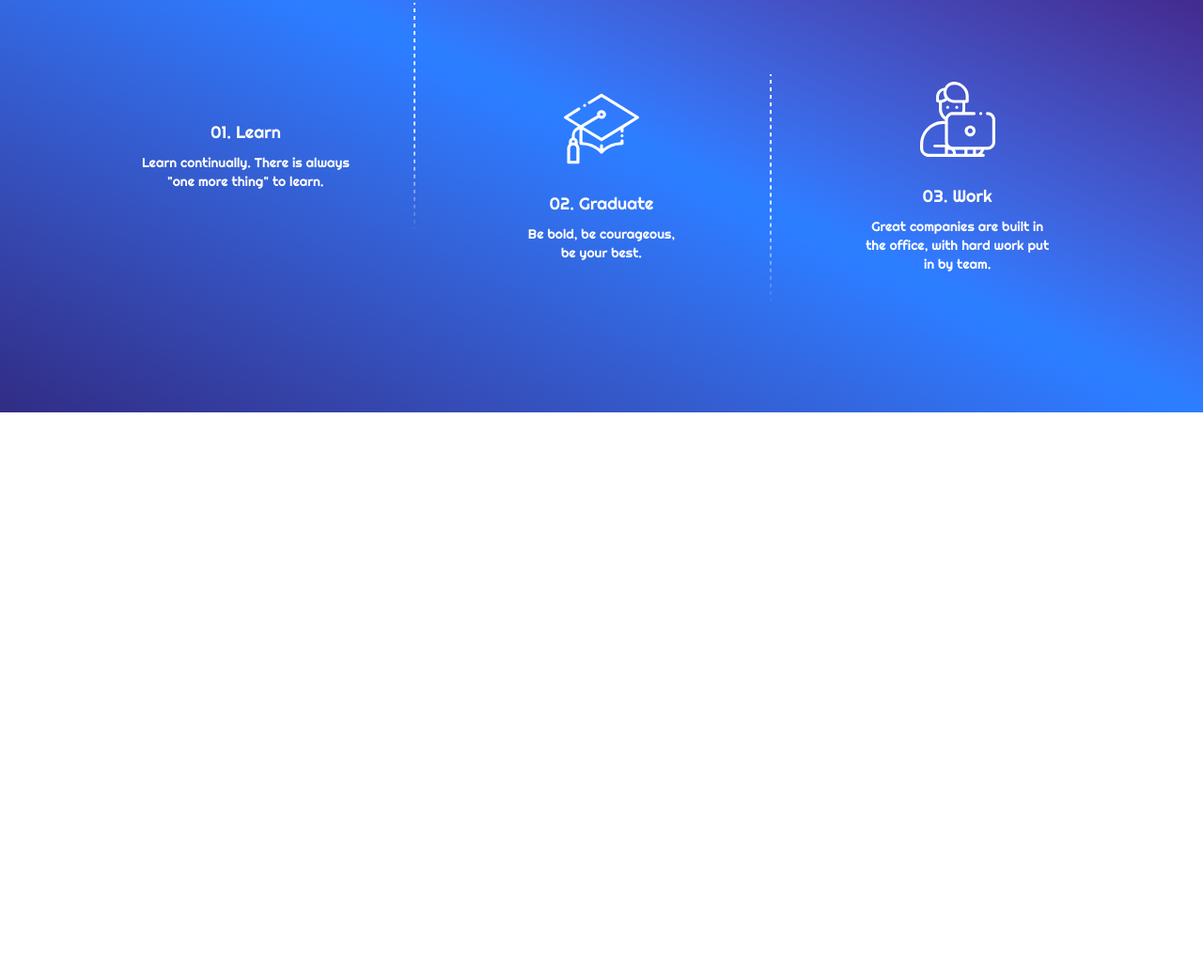
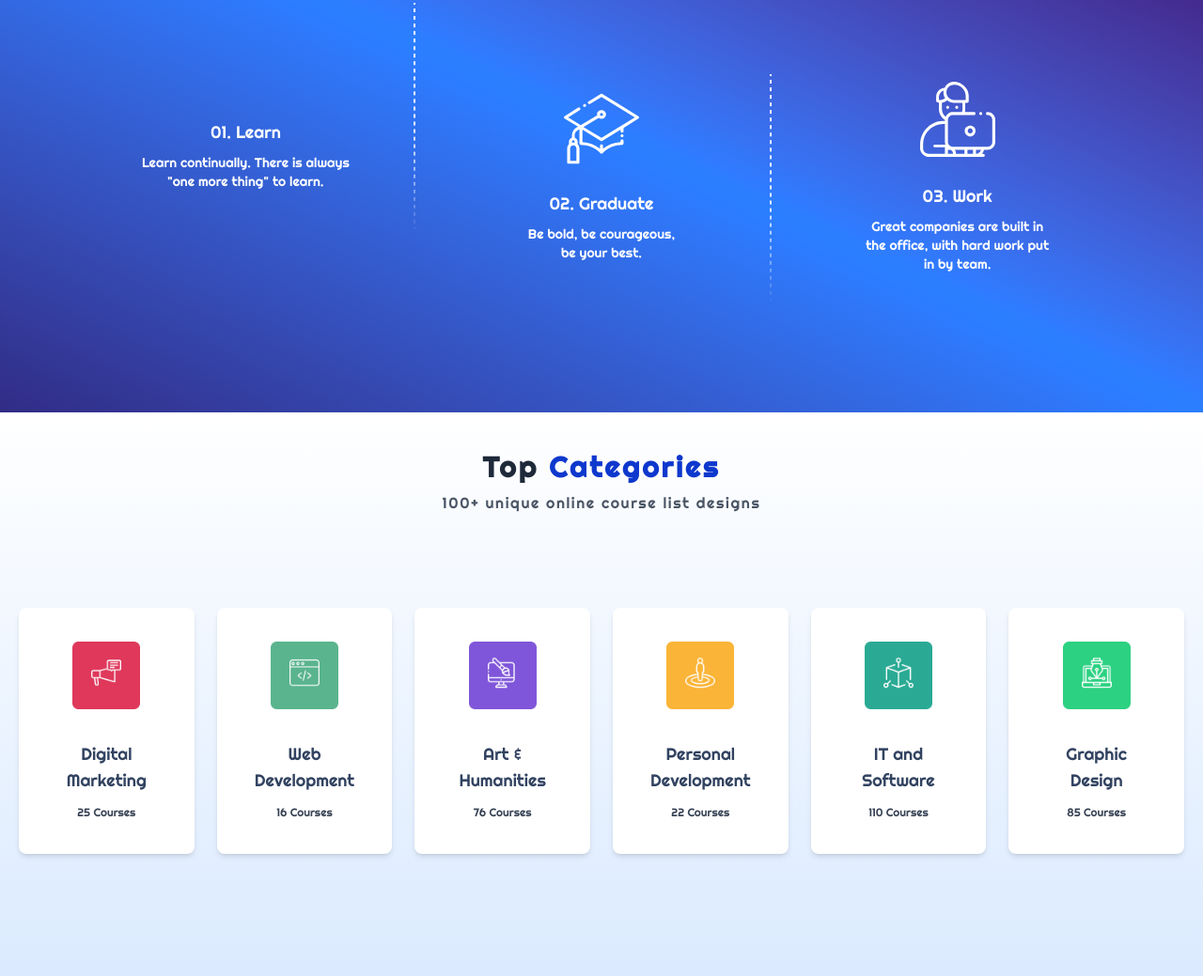
Before and after one commit to Akshay-2396/Tailwind-CSS-Landing-Page, a plain HTML site: page index.html in a window 1280 px wide. Shown: the part 1919-2958 px from the top of the page at 94% size. Before the commit the page ends 2503 px from the top, so only its background shows below. Drawn offline with nearby package versions, Linux system fonts and the light colour scheme.

Commit message:
categories section completed

```diff
--- a/index.html
+++ b/index.html
@@ -406,5 +406,59 @@
           </div>
       </div>
   </section>
+  <!-- categories section -->
+  <section class="bg-gradient-to-t from-blue-100 to-white font-righteous h-150">
+    <div class="text-center py-10">
+        <h2 class="text-3xl font-bold text-gray-800 tracking-widest">Top <span class="text-3-blue">Categories</span></h2>
+        <p class="text-gray-600 mt-2 tracking-widest">100+ unique online course list designs</p>
+    </div>
+
+    <div class="container mx-auto px-5 mt-15">
+        <div class="grid grid-cols-1 sm:grid-cols-2 md:grid-cols-3 lg:grid-cols-6 gap-6 justify-center">
+            <div class="bg-white p-6 rounded-lg shadow-md text-center">
+                <div class=" p-3 rounded-full inline-block">
+                    <img src="Assets/div.features-box-imagedigital.png" alt="Icon" class=" relative size-18">
+                </div>
+                <h3 class="text-lg text-4-darkblue mt-4">Digital Marketing</h3>
+                <p class="text-gray-700 py-3 text-xs">25 Courses</p>
+            </div>
+            <div class="bg-white p-6 rounded-lg shadow-md text-center">
+                <div class=" p-3 rounded-full inline-block">
+                    <img src="Assets/div.features-box-imageweb.png" alt="Icon" class=" relative size-18">
+                </div>
+                <h3 class="text-lg text-4-darkblue mt-4">Web Development</h3>
+                <p class="text-gray-700 py-3 text-xs">16 Courses</p>
+            </div>
+            <div class="bg-white p-6 rounded-lg shadow-md text-center">
+                <div class=" p-3 rounded-full inline-block">
+                    <img src="Assets/div.features-box-imageart.png" alt="Icon" class=" relative size-18">
+                </div>
+                <h3 class="text-lg text-4-darkblue mt-4">Art & Humanities</h3>
+                <p class="text-gray-700 py-3 text-xs">76 Courses</p>
+            </div>
+            <div class="bg-white p-6 rounded-lg shadow-md text-center">
+                <div class=" p-3 rounded-full inline-block">
+                    <img src="Assets/div.features-box-imagepersonal.png" alt="Icon" class=" relative size-18">
+                </div>
+                <h3 class="text-lg text-4-darkblue mt-4">Personal Development</h3>
+                <p class="text-gray-700 py-3 text-xs">22 Courses</p>
+            </div>
+            <div class="bg-white p-6 rounded-lg shadow-md text-center">
+                <div class=" p-3 rounded-full inline-block">
+                    <img src="Assets/div.features-box-imageit.png" alt="Icon" class=" relative size-18">
+                </div>
+                <h3 class="text-lg text-4-darkblue mt-4">IT and <br>Software</h3>
+                <p class="text-gray-700 py-3 text-xs">110 Courses</p>
+            </div>
+            <div class="bg-white p-6 rounded-lg shadow-md text-center">
+                <div class=" p-3 rounded-full inline-block">
+                    <img src="Assets/div.features-box-imagegraphic.png" alt="Icon" class=" relative size-18">
+                </div>
+                <h3 class="text-lg text-4-darkblue mt-4">Graphic <br> Design</h3>
+                <p class="text-gray-700 py-3 text-xs">85 Courses</p>
+            </div>
+        </div>
+    </div>
+</section>
   </body>
 </html>
```
